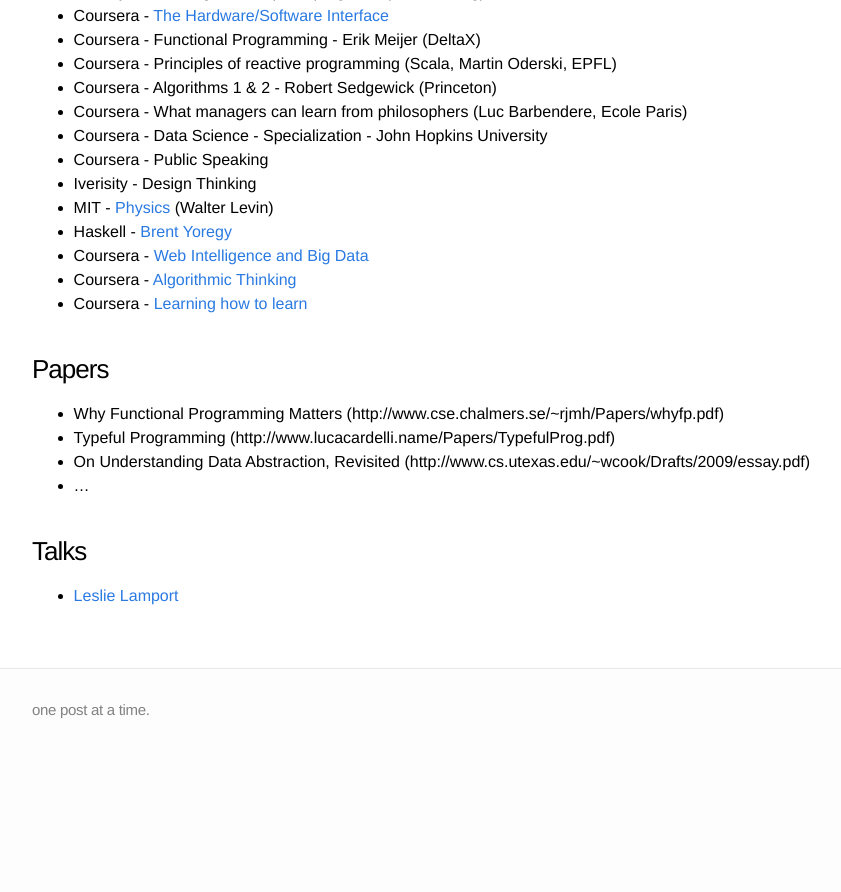
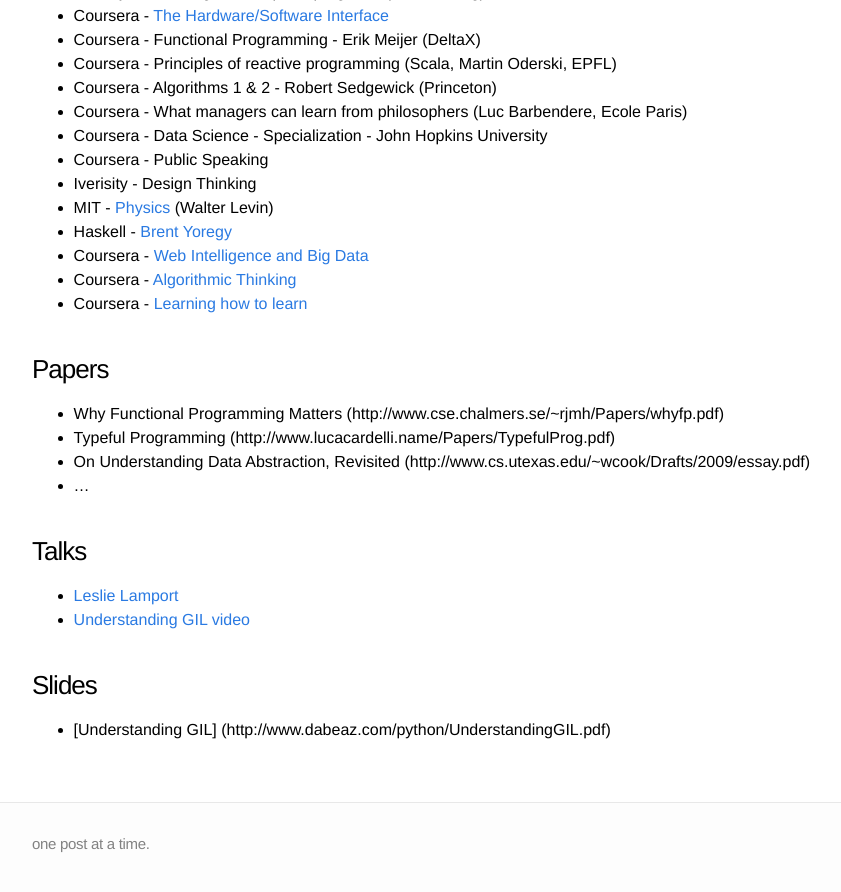
Before and after one commit to ChandraKoduru/chandrakoduru.github.io, a Jekyll site: the page built from _posts/2015-03-06-sources-of-my-knowledge.md, in a window 1280 px wide and 900 px high, scrolled down 2240 px. Shown: the top 892 px of the window, without its empty margins (208-1049 px from the left). Built offline with Jekyll 4.4.1, drawn with Linux system fonts in a browser that asks for light colours; before the commit the page ends 3006 px from its top, so only the background shows below that.

Commit message:
updated knowledge bank

```diff
--- a/_posts/2015-03-06-sources-of-my-knowledge.md
+++ b/_posts/2015-03-06-sources-of-my-knowledge.md
@@ -108,3 +108,7 @@ category: life
 
 ### Talks
 * [Leslie Lamport](https://www.youtube.com/watch?v=6QsTfL-uXd8)
+* [Understanding GIL video](https://www.youtube.com/watch?v=ph374fJqFPE)
+
+### Slides
+* [Understanding GIL] (http://www.dabeaz.com/python/UnderstandingGIL.pdf)
```
